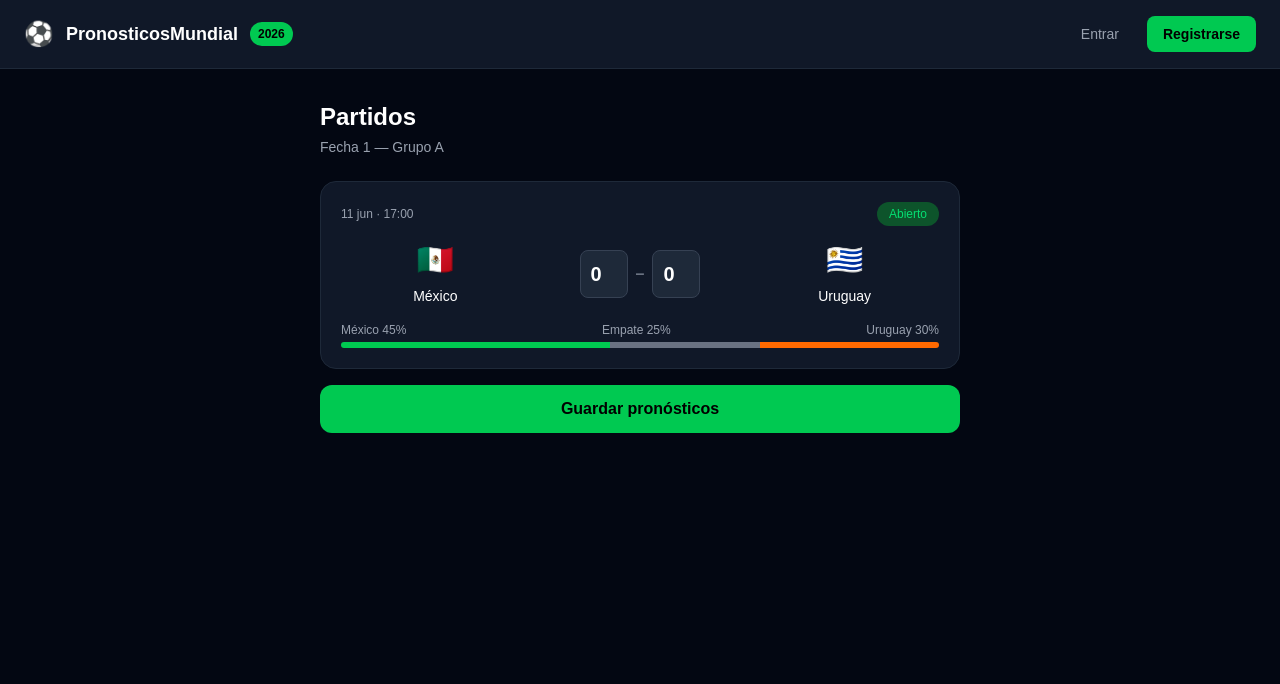
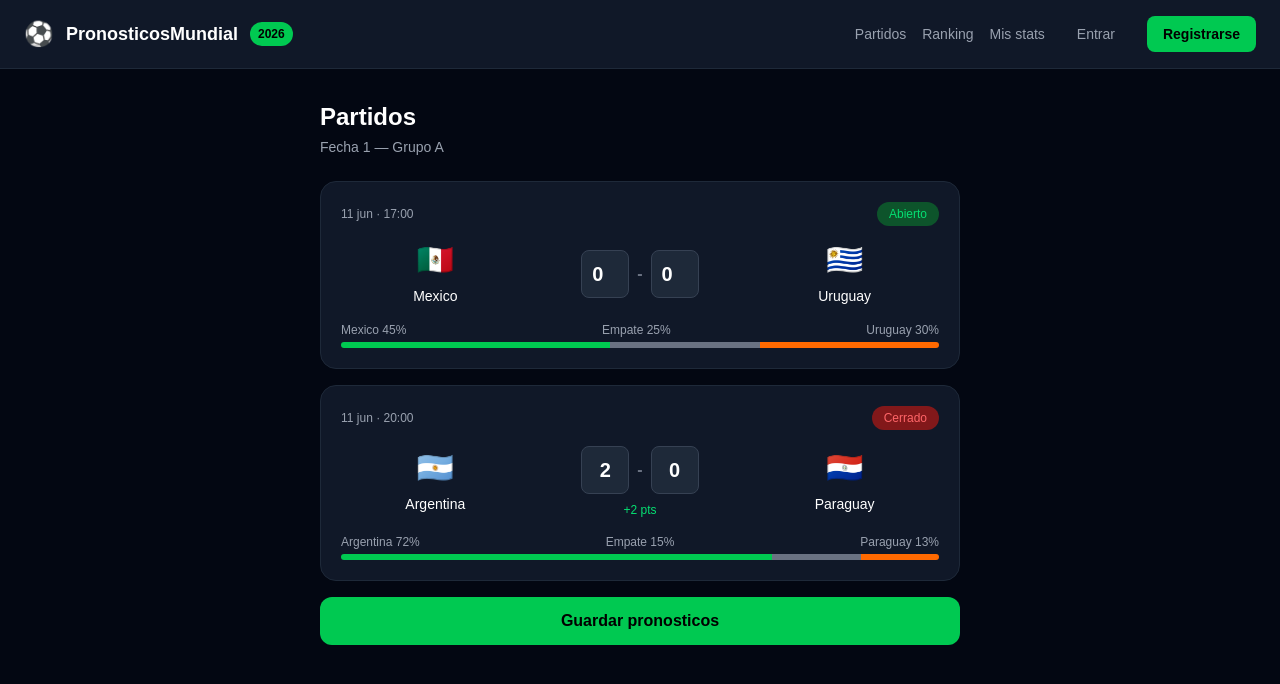
Before and after one commit to Richi661/Mundial-2026, a Next.js app: page / in a window 1280 px wide. Shown: the top 684 px of the page. Built offline with nearby package versions, Linux system fonts and the light colour scheme.

Commit message:
navbar global y mas partidos agregados

```diff
--- /dev/null
+++ b/app/components/navbar.tsx
@@ -0,0 +1,20 @@
+import Link from "next/link"
+
+export default function Navbar() {
+  return (
+    <nav className="bg-gray-900 border-b border-gray-800 px-6 py-4 flex items-center justify-between">
+      <Link href="/" className="flex items-center gap-3">
+        <span className="text-2xl">⚽</span>
+        <span className="font-semibold text-lg text-white">PronosticosMundial</span>
+        <span className="bg-green-500 text-black text-xs px-2 py-1 rounded-full font-semibold">2026</span>
+      </Link>
+      <div className="flex items-center gap-4 text-sm">
+        <Link href="/" className="text-gray-400 hover:text-white transition">Partidos</Link>
+        <Link href="/ranking" className="text-gray-400 hover:text-white transition">Ranking</Link>
+        <Link href="/estadisticas" className="text-gray-400 hover:text-white transition">Mis stats</Link>
+        <Link href="/login" className="text-gray-400 hover:text-white px-4 py-2 rounded-lg hover:bg-gray-800 transition">Entrar</Link>
+        <Link href="/registro" className="bg-green-500 hover:bg-green-400 text-black font-semibold px-4 py-2 rounded-lg transition">Registrarse</Link>
+      </div>
+    </nav>
+  )
+}
--- a/app/page.tsx
+++ b/app/page.tsx
@@ -1,19 +1,9 @@
+import Navbar from "./components/navbar"
 
 export default function Home() {
   return (
     <main className="min-h-screen bg-gray-950 text-white">
-      <nav className="bg-gray-900 border-b border-gray-800 px-6 py-4 flex items-center justify-between">
-        <div className="flex items-center gap-3">
-          <span className="text-2xl">⚽</span>
-          <span className="font-semibold text-lg">PronosticosMundial</span>
-          <span className="bg-green-500 text-black text-xs px-2 py-1 rounded-full font-semibold">2026</span>
-        </div>
-        <div className="flex gap-3">
-          <button className="text-sm text-gray-400 hover:text-white px-4 py-2 rounded-lg hover:bg-gray-800 transition">Entrar</button>
-          <button className="text-sm bg-green-500 hover:bg-green-400 text-black font-semibold px-4 py-2 rounded-lg transition">Registrarse</button>
-        </div>
-      </nav>
-
+      <Navbar />
       <div className="max-w-2xl mx-auto px-4 py-8">
         <h1 className="text-2xl font-semibold mb-1">Partidos</h1>
         <p className="text-gray-400 text-sm mb-6">Fecha 1 — Grupo A</p>
@@ -26,11 +16,11 @@ export default function Home() {
           <div className="grid grid-cols-3 items-center gap-4 mb-4">
             <div className="flex flex-col items-center gap-2">
               <span className="text-3xl">🇲🇽</span>
-              <span className="text-sm font-medium">México</span>
+              <span className="text-sm font-medium">Mexico</span>
             </div>
             <div className="flex items-center justify-center gap-2">
               <input type="number" min="0" max="20" defaultValue="0" className="w-12 h-12 text-center text-xl font-semibold bg-gray-800 border border-gray-700 rounded-lg text-white" />
-              <span className="text-gray-500 font-semibold">–</span>
+              <span className="text-gray-500 font-semibold">-</span>
               <input type="number" min="0" max="20" defaultValue="0" className="w-12 h-12 text-center text-xl font-semibold bg-gray-800 border border-gray-700 rounded-lg text-white" />
             </div>
             <div className="flex flex-col items-center gap-2">
@@ -40,23 +30,59 @@ export default function Home() {
           </div>
           <div className="mt-3">
             <div className="flex justify-between text-xs text-gray-400 mb-1">
-              <span>México 45%</span>
+              <span>Mexico 45%</span>
               <span>Empate 25%</span>
               <span>Uruguay 30%</span>
             </div>
             <div className="flex h-1.5 rounded-full overflow-hidden">
-              <div className="bg-green-500" style={{width: '45%'}}></div>
-              <div className="bg-gray-500" style={{width: '25%'}}></div>
-              <div className="bg-orange-500" style={{width: '30%'}}></div>
+              <div className="bg-green-500" style={{width: "45%"}}></div>
+              <div className="bg-gray-500" style={{width: "25%"}}></div>
+              <div className="bg-orange-500" style={{width: "30%"}}></div>
+            </div>
+          </div>
+        </div>
+
+        <div className="bg-gray-900 border border-gray-800 rounded-2xl p-5 mb-4">
+          <div className="flex justify-between items-center mb-4">
+            <span className="text-xs text-gray-400">11 jun · 20:00</span>
+            <span className="text-xs bg-red-900 text-red-400 px-3 py-1 rounded-full">Cerrado</span>
+          </div>
+          <div className="grid grid-cols-3 items-center gap-4 mb-4">
+            <div className="flex flex-col items-center gap-2">
+              <span className="text-3xl">🇦🇷</span>
+              <span className="text-sm font-medium">Argentina</span>
+            </div>
+            <div className="flex flex-col items-center gap-1">
+              <div className="flex items-center gap-2">
+                <span className="w-12 h-12 flex items-center justify-center text-xl font-semibold bg-gray-800 border border-gray-700 rounded-lg">2</span>
+                <span className="text-gray-500 font-semibold">-</span>
+                <span className="w-12 h-12 flex items-center justify-center text-xl font-semibold bg-gray-800 border border-gray-700 rounded-lg">0</span>
+              </div>
+              <span className="text-xs text-green-400 mt-1">+2 pts</span>
+            </div>
+            <div className="flex flex-col items-center gap-2">
+              <span className="text-3xl">🇵🇾</span>
+              <span className="text-sm font-medium">Paraguay</span>
+            </div>
+          </div>
+          <div className="mt-3">
+            <div className="flex justify-between text-xs text-gray-400 mb-1">
+              <span>Argentina 72%</span>
+              <span>Empate 15%</span>
+              <span>Paraguay 13%</span>
+            </div>
+            <div className="flex h-1.5 rounded-full overflow-hidden">
+              <div className="bg-green-500" style={{width: "72%"}}></div>
+              <div className="bg-gray-500" style={{width: "15%"}}></div>
+              <div className="bg-orange-500" style={{width: "13%"}}></div>
             </div>
           </div>
         </div>
 
         <button className="w-full bg-green-500 hover:bg-green-400 text-black font-semibold py-3 rounded-xl transition">
-          Guardar pronósticos
+          Guardar pronosticos
         </button>
       </div>
     </main>
   )
-
 }
```
